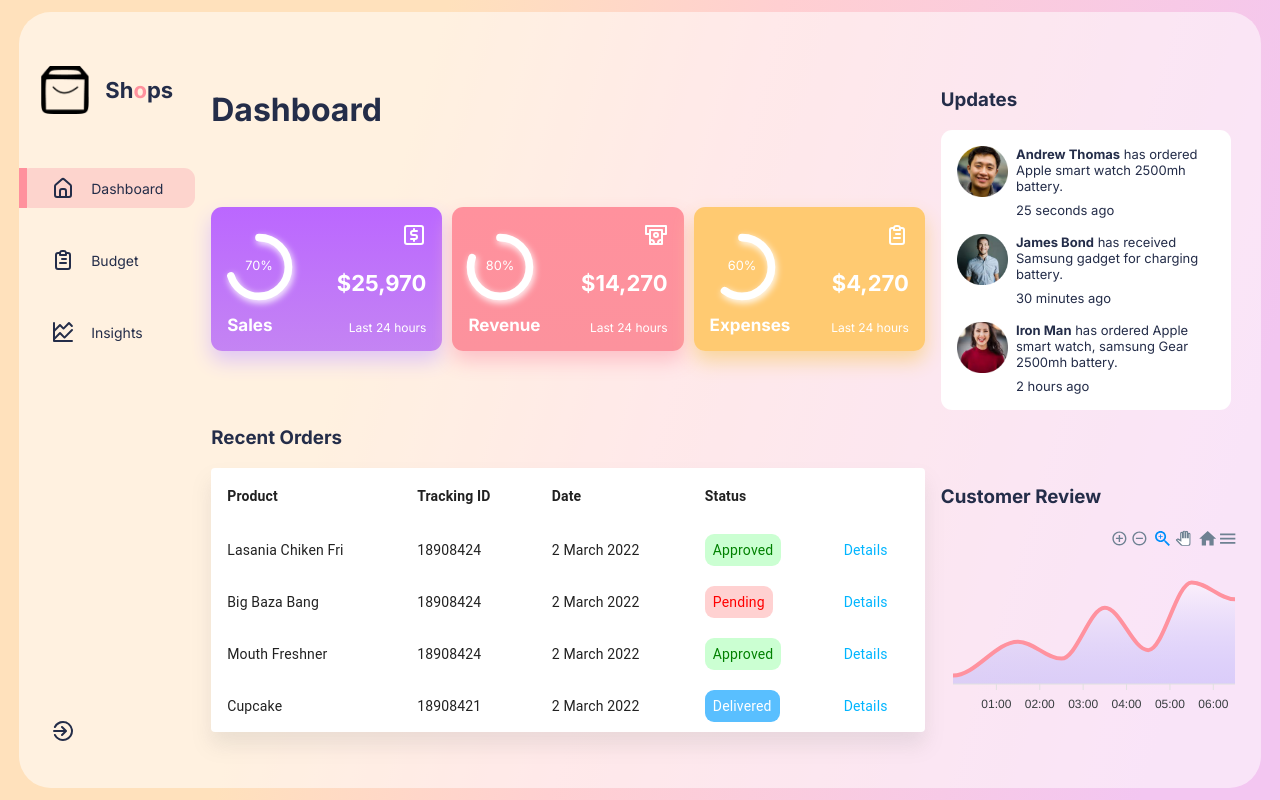
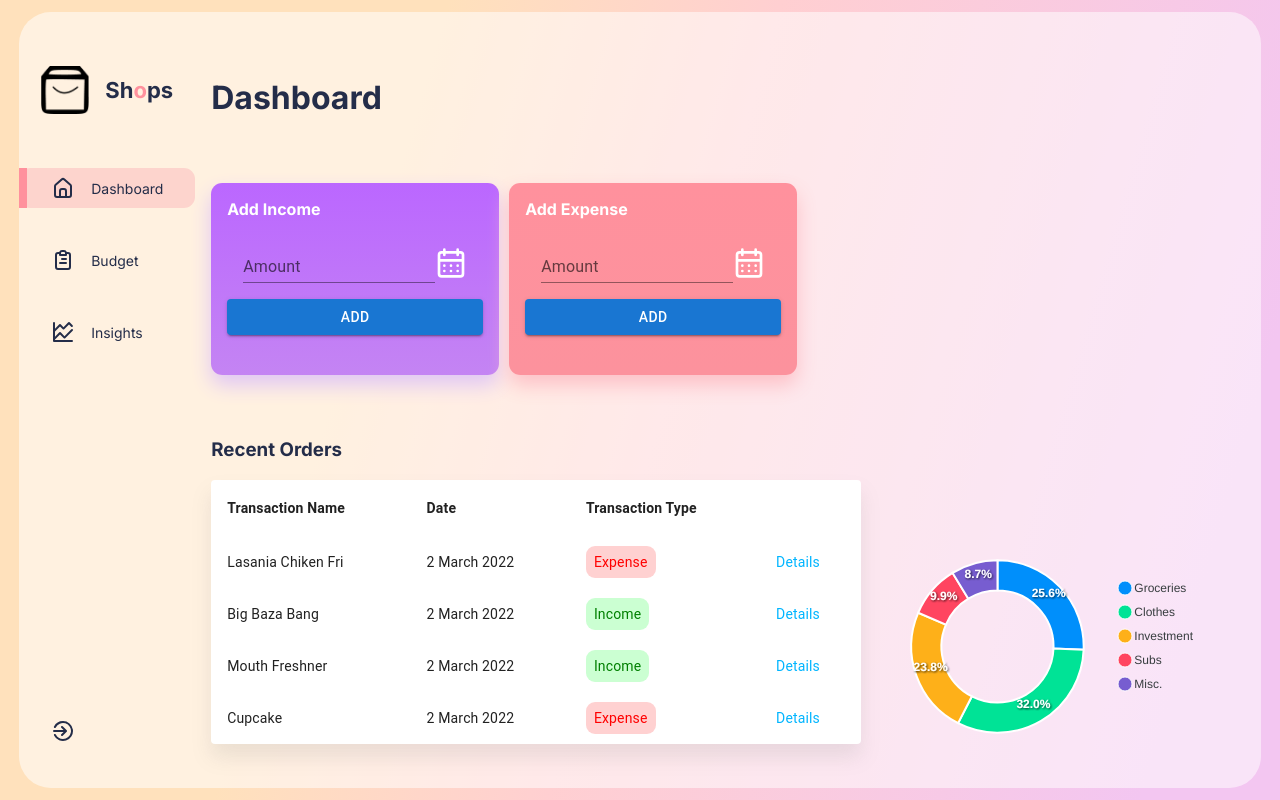
Before and after one commit to sinhadityaforever/github-autopilot, a React (Create React App) app: page / in a window 1280 px wide. Built offline with nearby package versions, Linux system fonts and the light colour scheme.

Commit message:
dashboard_update_v1

```diff
--- a/package.json
+++ b/package.json
@@ -15,6 +15,7 @@
     "react": "^18.0.0",
     "react-apexcharts": "^1.4.0",
     "react-circular-progressbar": "^2.0.4",
+    "react-date-picker": "^10.2.0",
     "react-dom": "^18.0.0",
     "react-scripts": "5.0.0",
     "web-vitals": "^2.1.0"
--- a/src/App.css
+++ b/src/App.css
@@ -1,10 +1,10 @@
 :root {
-  --yellow: linear-gradient(180deg, #F8D49A -146.42%, #FAD79D -46.42%);
+	--yellow: linear-gradient(180deg, #f8d49a -146.42%, #fad79d -46.42%);
 	--orange: #fca61f;
 	--black: #242d49;
 	--gray: #788097;
-  --purple: linear-gradient(180deg, #BB67FF 0%, #C484F3 100%);
-  --pink: #FF919D;
+	--purple: linear-gradient(180deg, #bb67ff 0%, #c484f3 100%);
+	--pink: #ff919d;
 	--glass: rgba(255, 255, 255, 0.54);
 	--boxShadow: 0px 19px 60px rgb(0 0 0 / 8%);
 	--smboxShadow: -79px 51px 60px rgba(0, 0, 0, 0.08);
@@ -34,19 +34,20 @@
 	background: var(--glass);
 	border-radius: 2rem;
 	gap: 16px;
-  grid-template-columns: 11rem auto 20rem;
+	/* grid-template-columns: 11rem auto 20rem; */
+	grid-template-columns: auto auto auto;
 	overflow: hidden;
 }
 
 @media screen and (max-width: 1200px) {
-  .AppGlass{
+	.AppGlass {
 		grid-template-columns: 10% 50% auto;
 		overflow-y: scroll;
 	}
 }
 
 @media screen and (max-width: 768px) {
-  .AppGlass{
+	.AppGlass {
 		grid-template-columns: 1fr;
 	}
 }
--- a/src/App.js
+++ b/src/App.js
@@ -31,7 +31,7 @@ function App() {
 				<Sidebar onChildProp={handleChildProp} />
 				{/* <Dashboard /> */}
 				{renderComponent()}
-				<RightSide />
+				{/* <RightSide /> */}
 			</div>
 		</div>
 	);
--- a/src/Data/Data.js
+++ b/src/Data/Data.js
@@ -94,6 +94,23 @@ export const cardsData = [
 	}
 ];
 
+export const expenseCardData = [
+	{
+		title: 'Add Income',
+		color: {
+			backGround: 'linear-gradient(180deg, #bb67ff 0%, #c484f3 100%)',
+			boxShadow: '0px 10px 20px 0px #e0c6f5'
+		}
+	},
+	{
+		title: 'Add Expense',
+		color: {
+			backGround: 'linear-gradient(180deg, #FF919D 0%, #FC929D 100%)',
+			boxShadow: '0px 10px 20px 0px #FDC0C7'
+		}
+	}
+];
+
 // Recent Update Card Data
 export const UpdatesData = [
 	{
--- /dev/null
+++ b/src/components/BudgetChart/BudgetChart.css
@@ -0,0 +1,4 @@
+.chart {
+	min-width: 25vw;
+	align-self: flex-end;
+}
--- /dev/null
+++ b/src/components/BudgetChart/BudgetChart.jsx
@@ -0,0 +1,40 @@
+import React from 'react';
+import ReactApexChart from 'react-apexcharts';
+import './BudgetChart.css';
+function BudgetChart() {
+	const initializer = {
+		series: [44, 55, 41, 17, 15],
+
+		options: {
+			labels: ['Groceries', 'Clothes', 'Investment', 'Subs', 'Misc.'],
+			chart: {
+				type: 'donut'
+			},
+			responsive: [
+				{
+					// breakpoint: 480,
+					options: {
+						chart: {
+							width: 200
+						},
+						legend: {
+							position: 'bottom'
+						}
+					}
+				}
+			]
+		}
+	};
+
+	return (
+		<div className="chart">
+			<ReactApexChart
+				series={initializer.series}
+				options={initializer.options}
+				type="donut"
+			/>
+		</div>
+	);
+}
+
+export default BudgetChart;
--- a/src/components/ExpenseCard/ExpenseCard.css
+++ b/src/components/ExpenseCard/ExpenseCard.css
@@ -0,0 +1,151 @@
+.CompactCard {
+	display: flex;
+	flex-direction: column;
+	min-height: 20vh;
+	/* flex: 1;
+	height: 7rem !important; */
+	border-radius: 0.7rem;
+	color: white;
+	padding: 1rem;
+	position: relative;
+	/* cursor: pointer; */
+	width: 20vw;
+	max-height: 30vh;
+}
+.CompactCard:hover {
+	box-shadow: none !important;
+}
+
+.add-button {
+	/* flex: 1; */
+	justify-self: flex-end;
+}
+.topDiv {
+	display: flex;
+	flex-direction: row;
+	justify-content: flex-end;
+}
+
+.detail {
+	/* margin-left: 15rem;
+	position: relative; */
+	flex: 1;
+	align-self: flex-end;
+}
+
+.amount {
+	background: transparent;
+	box-shadow: none;
+}
+
+.input {
+	padding: 1rem;
+	display: flex;
+	flex-direction: row;
+	justify-content: space-between;
+}
+
+.date {
+	align-self: flex-end;
+}
+/* radial bar */
+/* .radialBar {
+	flex: 1 1;
+	display: flex;
+	flex-direction: column;
+	justify-content: flex-end;
+	gap: 1rem;
+} */
+
+.title {
+	flex: 1 1;
+	display: flex;
+	flex-direction: column;
+	justify-content: flex-start;
+	gap: 1rem;
+	font-weight: bold;
+}
+
+/* .CircularProgressbar {
+	width: 4rem !important;
+	overflow: visible;
+} */
+/* .CircularProgressbar-path {
+	stroke: white !important;
+	stroke-width: 12px !important;
+	filter: drop-shadow(2px 4px 6px white);
+}
+.CircularProgressbar-trail {
+	display: none;
+}
+.CircularProgressbar-text {
+	fill: white !important;
+}
+
+.radialBar > span {
+	font-size: 17px;
+	font-weight: bold;
+} */
+
+/* sideDetail*/
+/* .detail {
+	flex: 1;
+	display: flex;
+	flex-direction: column;
+	align-items: flex-end;
+	justify-content: space-between;
+} */
+
+/* .detail > span:nth-child(2) {
+	font-size: 22px;
+	font-weight: bold;
+}
+.detail > span:nth-child(3) {
+	font-size: 12px;
+} */
+
+/* ExpandedCard */
+.ExpandedCard {
+	position: absolute;
+	width: 60%;
+	height: 70vh;
+	z-index: 9;
+	left: 13rem;
+	border-radius: 1rem;
+	display: flex;
+	flex-direction: column;
+	align-items: center;
+	justify-content: space-around;
+	padding: 1rem;
+}
+.ExpandedCard > span:nth-of-type(1) {
+	color: white;
+	font-size: 26px;
+	font-weight: bold;
+	text-shadow: 0px 0px 15px white;
+}
+.ExpandedCard > span:nth-of-type(2) {
+	color: rgb(236, 236, 236);
+	font-size: 15px;
+}
+
+.chartContainer {
+	width: 70%;
+}
+
+@media screen and (max-width: 1200px) {
+	.ExpandedCard {
+		top: 2rem;
+		height: 45vh;
+		left: 6rem;
+	}
+}
+
+@media screen and (max-width: 768px) {
+	.ExpandedCard {
+		top: 8rem;
+		height: 50%;
+		left: 25px;
+		width: 80%;
+	}
+}
--- a/src/components/ExpenseCard/ExpenseCard.jsx
+++ b/src/components/ExpenseCard/ExpenseCard.jsx
@@ -1,10 +1,13 @@
 import React, { useState } from 'react';
-import './Card.css';
+import './ExpenseCard.css';
 import { CircularProgressbar } from 'react-circular-progressbar';
 import 'react-circular-progressbar/dist/styles.css';
 import { motion, AnimateSharedLayout } from 'framer-motion';
 import { UilTimes } from '@iconscout/react-unicons';
 import Chart from 'react-apexcharts';
+import { TextField, Typography, Button, Input } from '@mui/material';
+import { UilCalendarAlt } from '@iconscout/react-unicons';
+import DatePicker from 'react-date-picker';
 
 // parent Card
 
@@ -18,6 +21,12 @@ const ExpenseCard = (props) => {
 
 // Compact Card
 function CompactCard({ param, setExpanded }) {
+	const handleInputChange = (event) => {
+		const value = event.target.value;
+		const onlyNumbers = value.replace(/[^0-9]/g, ''); // Remove non-numeric characters
+		event.target.value = onlyNumbers;
+	};
+
 	const Png = param.png;
 	return (
 		<motion.div
@@ -26,21 +35,34 @@ function CompactCard({ param, setExpanded }) {
 				background: param.color.backGround,
 				boxShadow: param.color.boxShadow
 			}}
-			layoutId="expandableCard"
-			onClick={setExpanded}
 		>
-			<div className="radialBar">
-				<CircularProgressbar
-					value={param.barValue}
-					text={`${param.barValue}%`}
-				/>
-				<span>{param.title}</span>
+			<div className="topDiv">
+				<div className="title">
+					<span>{param.title}</span>
+				</div>
 			</div>
-			<div className="detail">
-				<Png />
-				<span>${param.value}</span>
-				<span>Last 24 hours</span>
+			<div className="input">
+				<div className="amount">
+					<TextField
+						variant="standard"
+						type="text"
+						label="Amount"
+						onInput={handleInputChange}
+						sx={{
+							'& .MuiInputBase-root': {
+								background: 'transparent',
+								boxShadow: 'none'
+							}
+						}}
+					/>
+				</div>
+				<div className="date">
+					<UilCalendarAlt size="2rem" />
+				</div>
 			</div>
+			<Button className="add-button" variant="contained">
+				Add
+			</Button>
 		</motion.div>
 	);
 }
--- a/src/components/ExpenseCards/ExpenseCards.jsx
+++ b/src/components/ExpenseCards/ExpenseCards.jsx
@@ -1,23 +1,17 @@
 import React from 'react';
-import './Cards.css';
-import { cardsData } from '../../Data/Data';
+import './ExpenseCards.css';
+import { expenseCardData } from '../../Data/Data';
 
 import Card from '../Card/Card';
+import ExpenseCard from '../ExpenseCard/ExpenseCard';
 
 const ExpenseCards = () => {
 	return (
 		<div className="Cards">
-			{cardsData.map((card, id) => {
+			{expenseCardData.map((card, id) => {
 				return (
 					<div className="parentContainer" key={id}>
-						<Card
-							title={card.title}
-							color={card.color}
-							barValue={card.barValue}
-							value={card.value}
-							png={card.png}
-							series={card.series}
-						/>
+						<ExpenseCard title={card.title} color={card.color} />
 					</div>
 				);
 			})}
--- a/src/components/Table/Table.jsx
+++ b/src/components/Table/Table.jsx
@@ -1,47 +1,43 @@
-import * as React from "react";
-import Table from "@mui/material/Table";
-import TableBody from "@mui/material/TableBody";
-import TableCell from "@mui/material/TableCell";
-import TableContainer from "@mui/material/TableContainer";
-import TableHead from "@mui/material/TableHead";
-import TableRow from "@mui/material/TableRow";
-import Paper from "@mui/material/Paper";
-import "./Table.css";
+import * as React from 'react';
+import Table from '@mui/material/Table';
+import TableBody from '@mui/material/TableBody';
+import TableCell from '@mui/material/TableCell';
+import TableContainer from '@mui/material/TableContainer';
+import TableHead from '@mui/material/TableHead';
+import TableRow from '@mui/material/TableRow';
+import Paper from '@mui/material/Paper';
+import './Table.css';
 
-function createData(name, trackingId, date, status) {
-  return { name, trackingId, date, status };
+function createData(name, date, type) {
+	return { name, date, type };
 }
 
 const rows = [
-  createData("Lasania Chiken Fri", 18908424, "2 March 2022", "Approved"),
-  createData("Big Baza Bang ", 18908424, "2 March 2022", "Pending"),
-  createData("Mouth Freshner", 18908424, "2 March 2022", "Approved"),
-  createData("Cupcake", 18908421, "2 March 2022", "Delivered"),
+	createData('Lasania Chiken Fri', '2 March 2022', 'Expense'),
+	createData('Big Baza Bang ', '2 March 2022', 'Income'),
+	createData('Mouth Freshner', '2 March 2022', 'Income'),
+	createData('Cupcake', '2 March 2022', 'Expense')
 ];
 
-
-const makeStyle=(status)=>{
-  if(status === 'Approved')
-  {
+const makeStyle = (type) => {
+	if (type === 'Income') {
 		return {
 			background: 'rgb(145 254 159 / 47%)',
-      color: 'green',
+			color: 'green'
+		};
+	} else if (type === 'Expense') {
+		return {
+			background: '#ffadad8f',
+			color: 'red'
+		};
 	}
-  }
-  else if(status === 'Pending')
-  {
-    return{
-      background: '#ffadad8f',
-      color: 'red',
-    }
-  }
-  else{
-    return{
-      background: '#59bfff',
-      color: 'white',
-    }
-  }
-}
+	// else {
+	// 	return {
+	// 		background: '#59bfff',
+	// 		color: 'white'
+	// 	};
+	// }
+};
 
 export default function BasicTable() {
 	return (
@@ -49,33 +45,37 @@ export default function BasicTable() {
 			<h3>Recent Orders</h3>
 			<TableContainer
 				component={Paper}
-          style={{ boxShadow: "0px 13px 20px 0px #80808029" }}
+				style={{ boxShadow: '0px 13px 20px 0px #80808029' }}
 			>
 				<Table sx={{ minWidth: 650 }} aria-label="simple table">
 					<TableHead>
 						<TableRow>
-                <TableCell>Product</TableCell>
-                <TableCell align="left">Tracking ID</TableCell>
+							<TableCell>Transaction Name</TableCell>
+							{/* <TableCell align="left">Tracking ID</TableCell> */}
 							<TableCell align="left">Date</TableCell>
-                <TableCell align="left">Status</TableCell>
+							<TableCell align="left">Transaction Type</TableCell>
 							<TableCell align="left"></TableCell>
 						</TableRow>
 					</TableHead>
-            <TableBody style={{ color: "white" }}>
+					<TableBody style={{ color: 'white' }}>
 						{rows.map((row) => (
 							<TableRow
 								key={row.name}
-                  sx={{ "&:last-child td, &:last-child th": { border: 0 } }}
+								sx={{ '&:last-child td, &:last-child th': { border: 0 } }}
 							>
 								<TableCell component="th" scope="row">
 									{row.name}
 								</TableCell>
-                  <TableCell align="left">{row.trackingId}</TableCell>
+								{/* <TableCell align="left">{row.trackingId}</TableCell> */}
 								<TableCell align="left">{row.date}</TableCell>
 								<TableCell align="left">
-                    <span className="status" style={makeStyle(row.status)}>{row.status}</span>
+									<span className="status" style={makeStyle(row.type)}>
+										{row.type}
+									</span>
 								</TableCell>
-                  <TableCell align="left" className="Details">Details</TableCell>
+								<TableCell align="left" className="Details">
+									Details
+								</TableCell>
 							</TableRow>
 						))}
 					</TableBody>
--- a/src/pages/Dashboard/Dashboard.css
+++ b/src/pages/Dashboard/Dashboard.css
@@ -3,6 +3,16 @@
 	display: flex;
 	flex-direction: column;
 	justify-content: space-evenly;
+}
+
+.topDiv {
+	align-self: flex-start;
+}
+
+.bottomDiv {
+	display: flex;
+	flex-direction: row;
+	justify-content: space-between;
 }
 
 @media screen and (max-width: 1200px) {
--- a/src/pages/Dashboard/Dashboard.jsx
+++ b/src/pages/Dashboard/Dashboard.jsx
@@ -1,13 +1,20 @@
 import React from 'react';
-import Cards from '../../components/Cards/Cards';
 import Table from '../../components/Table/Table';
 import './Dashboard.css';
+import ExpenseCards from '../../components/ExpenseCards/ExpenseCards';
+import BudgetChart from '../../components/BudgetChart/BudgetChart';
 const Dashboard = () => {
 	return (
 		<div className="Dashboard">
 			<h1>Dashboard</h1>
-			<Cards />
-			<Table />
+			<div className="topDiv">
+				<ExpenseCards />
+			</div>
+
+			<div className="bottomDiv">
+				<Table />
+				<BudgetChart />
+			</div>
 		</div>
 	);
 };
```
Also changed, not shown: 2 other files (tests, documents, lock files or other folders). Lines whose indentation alone changed are shown as unchanged.
